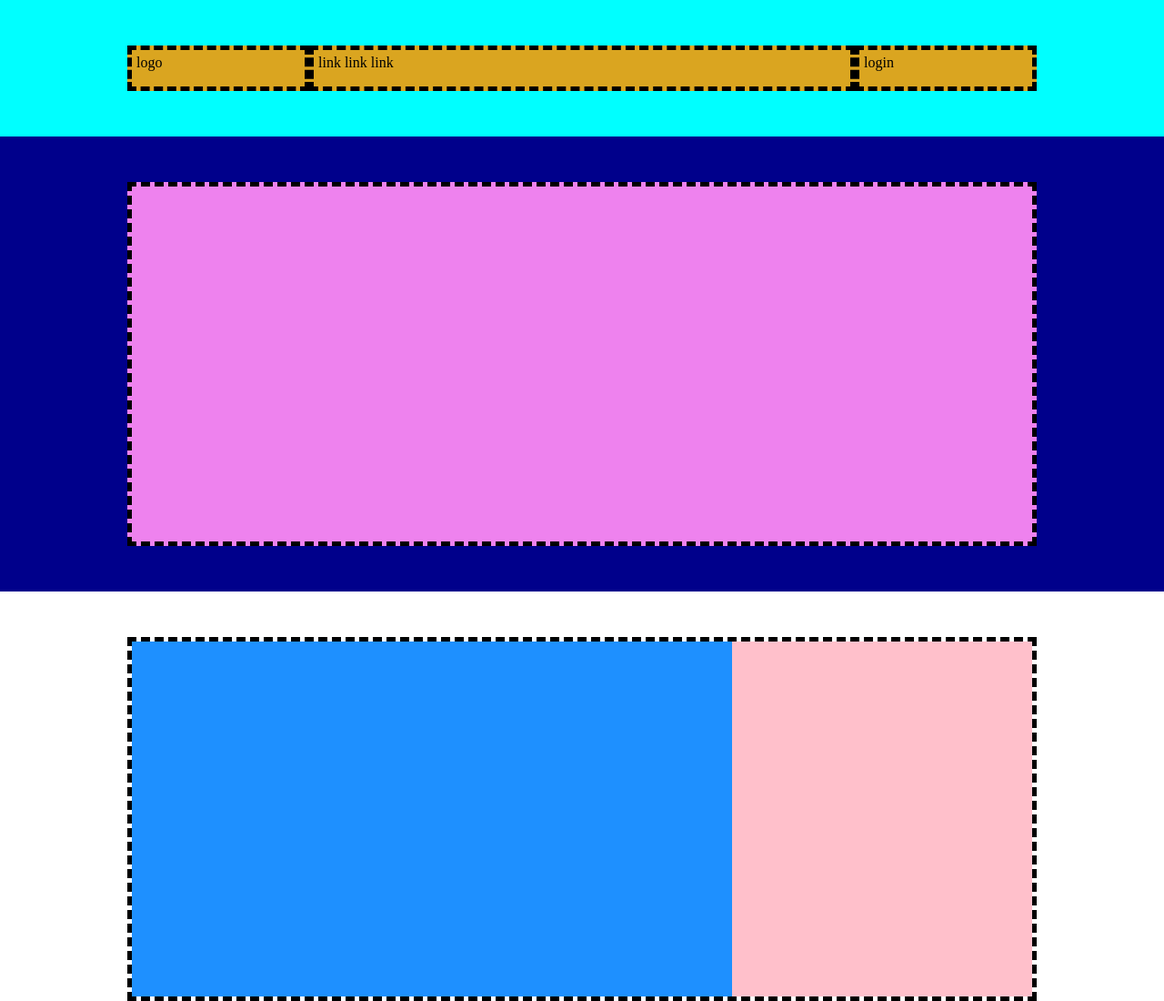
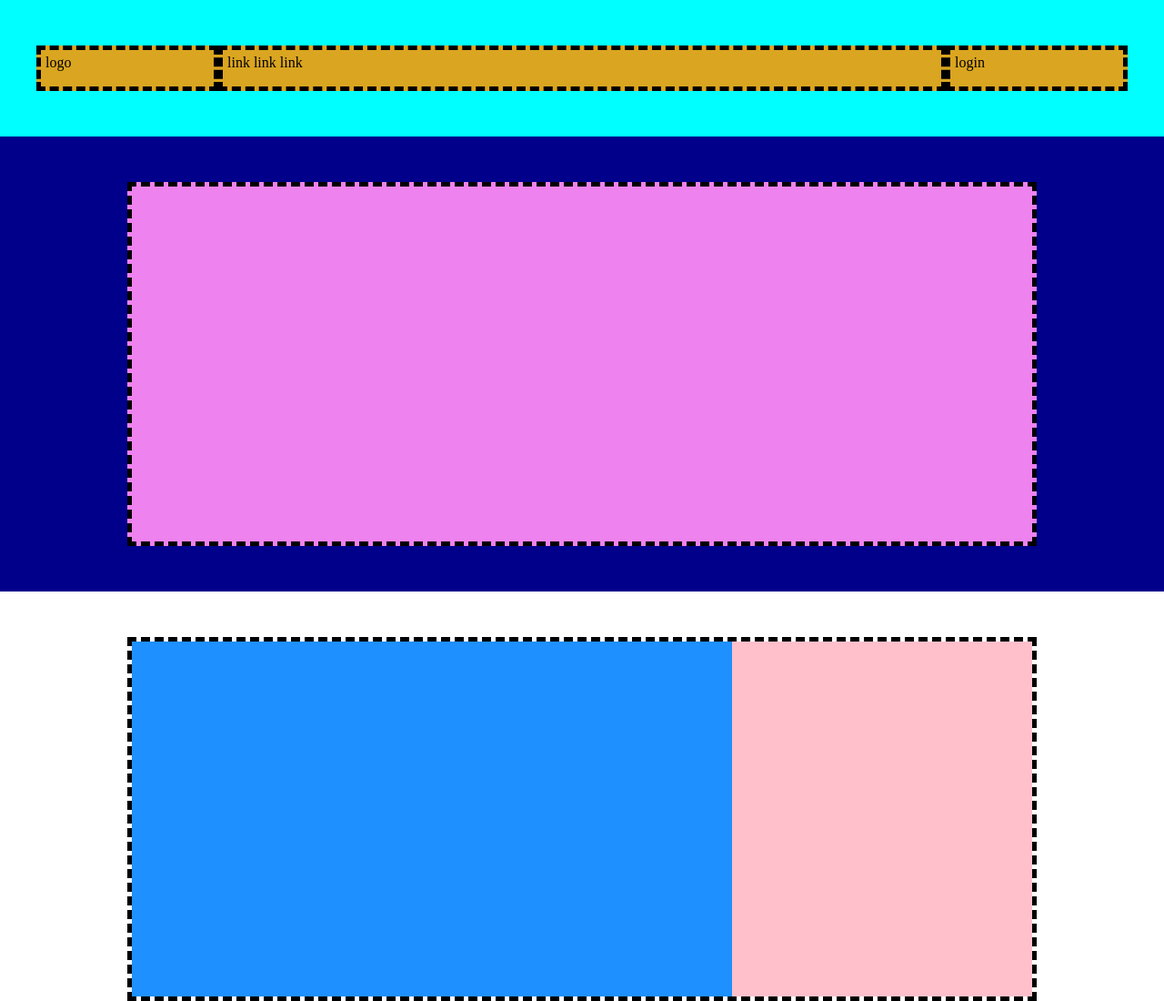
Before and after one commit to GretaFormica/htmlcss-struttura-discord, a plain HTML site: page index.html in a window 1280 px wide. Shown: the top 1100 px of the page at 91% size. Drawn offline with Linux system fonts and the light colour scheme.

Commit message:
fix header

```diff
--- a/index.html
+++ b/index.html
@@ -11,13 +11,13 @@
 <body>
     <header>
         <div class="box header">
-            <div class="logo">
+            <div>
                 logo
             </div>
 
             <nav class="nav"> link link link</nav>
 
-            <div class="login">
+            <div>
                 login
             </div>
         </div>
--- a/style.css
+++ b/style.css
@@ -53,6 +53,7 @@ header{
 
 .box.header{
     height: 50px;
+    width: 1200px;
     display: flex;
     border: none;
 
@@ -64,15 +65,13 @@ header{
     min-height: 50px;
     padding: 5px;
     align-items: center;
+    min-width: 200px;
 }
 
 .nav{
     flex-grow: 1;
 }
 
-.logo, .login{
-    width: 200px;
-}
 
 /* main */
 
```
